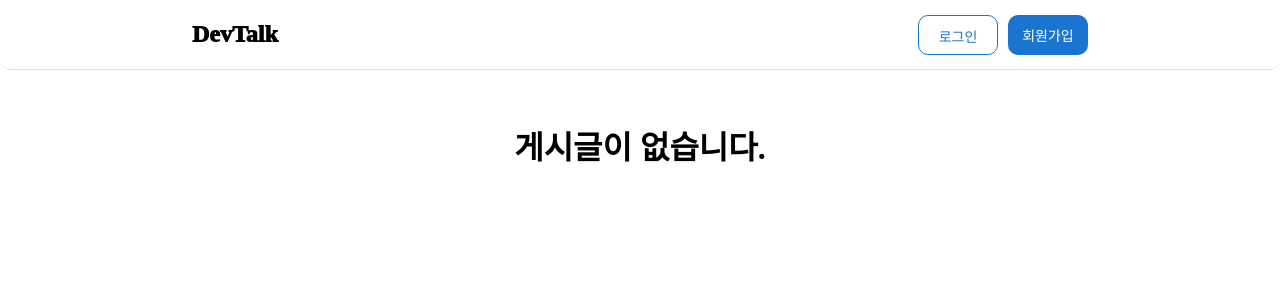
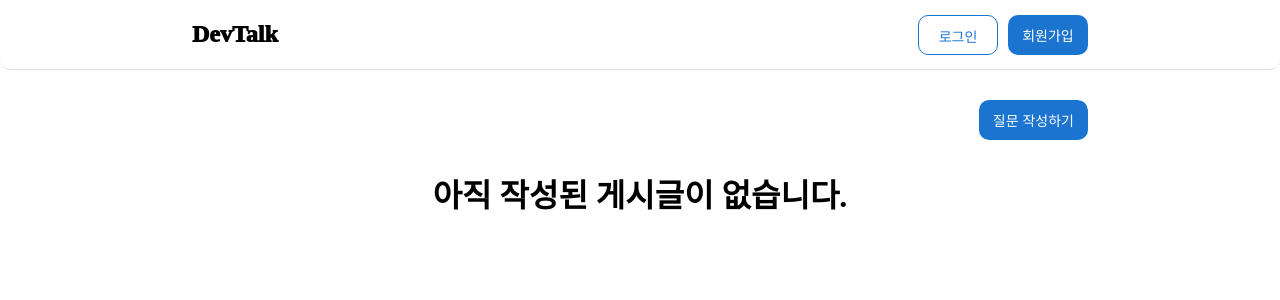
Before and after one commit to 100-hours-a-week/3-ian-kim-community-fe, a React (Vite) app: page /post in a window 1280 px wide. Shown: the top 300 px of the page. Built offline with nearby package versions, Linux system fonts and the light colour scheme.

Commit message:
feat: 게시글 목록 화면 렌더링 수정

```diff
--- a/src/react/pages/PostListPage/PostListPage.jsx
+++ b/src/react/pages/PostListPage/PostListPage.jsx
@@ -29,13 +29,19 @@ function PostListPage() {
 
   const { targetRef, pageNoRef, updateHasNextPage } = useInfiniteScroll(handleGetNextPosts)
 
-  if (posts.length === 0) {
+  const EmptyPage = () => {
+    return <h1>아직 작성된 게시글이 없습니다.</h1>
+  }
+
+  const ListPage = () => {
     return (
-      <>
-        <div className={styles['post-list-page']}>
-          <h1>게시글이 없습니다.</h1>
-        </div>
-      </>
+      <section className={styles['post-list']}>
+        {posts.map((post) => (
+          <PostCard post={post} key={post.postId} onCardClick={() => handleCardClick(post)} />
+        ))}
+
+        <div ref={targetRef} />
+      </section>
     )
   }
 
@@ -46,13 +52,8 @@ function PostListPage() {
           <Button text={'질문 작성하기'} className={styles['write-btn']} onButtonClick={handleCreateClick} />
         </div>
 
-        <section className={styles['post-list']}>
-          {posts.map((post) => (
-            <PostCard post={post} key={post.postId} onCardClick={() => handleCardClick(post)} />
-          ))}
-
-          <div ref={targetRef} />
-        </section>
+        {posts.length === 0 && EmptyPage()}
+        {posts.length > 0 && ListPage()}
       </div>
     </>
   )
```
